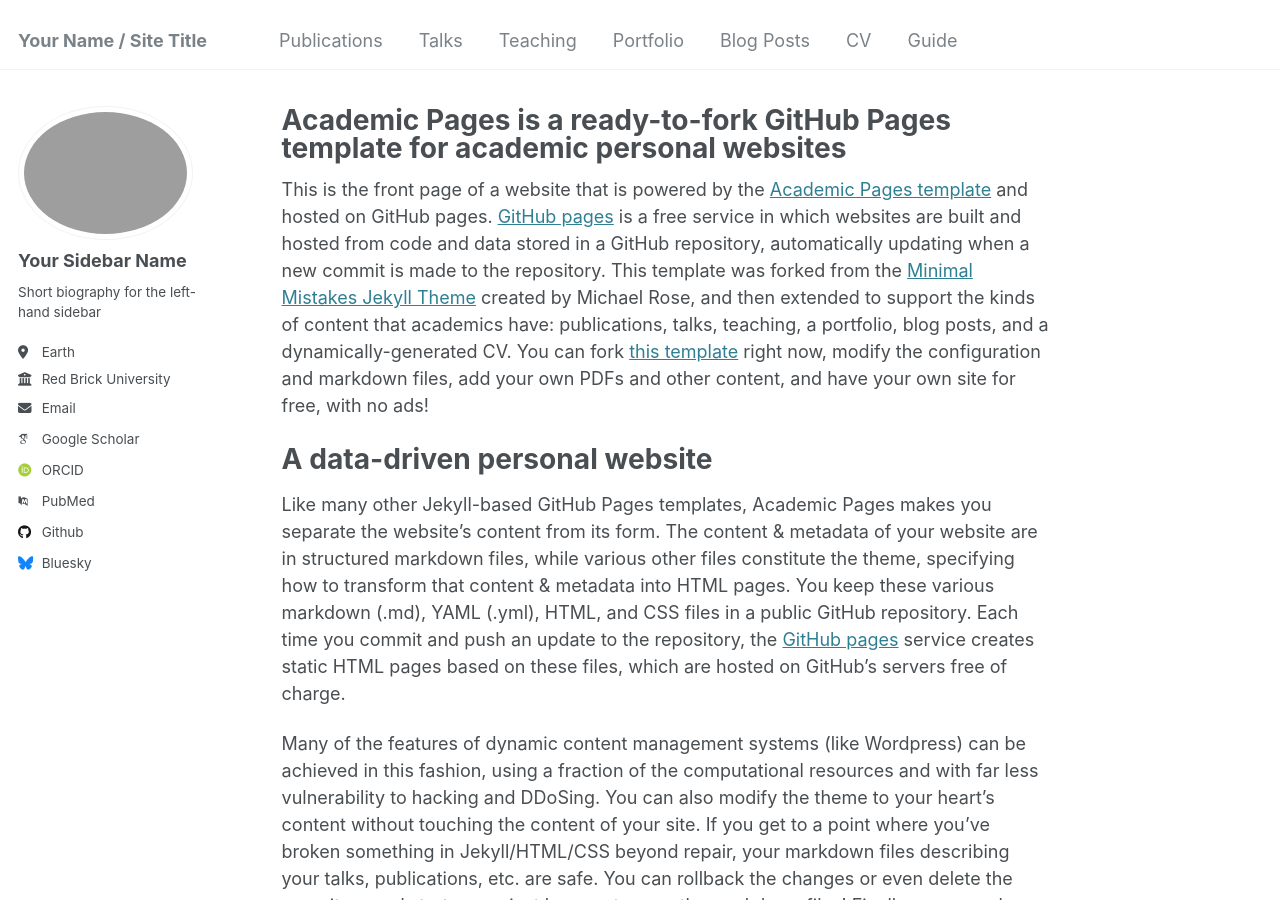
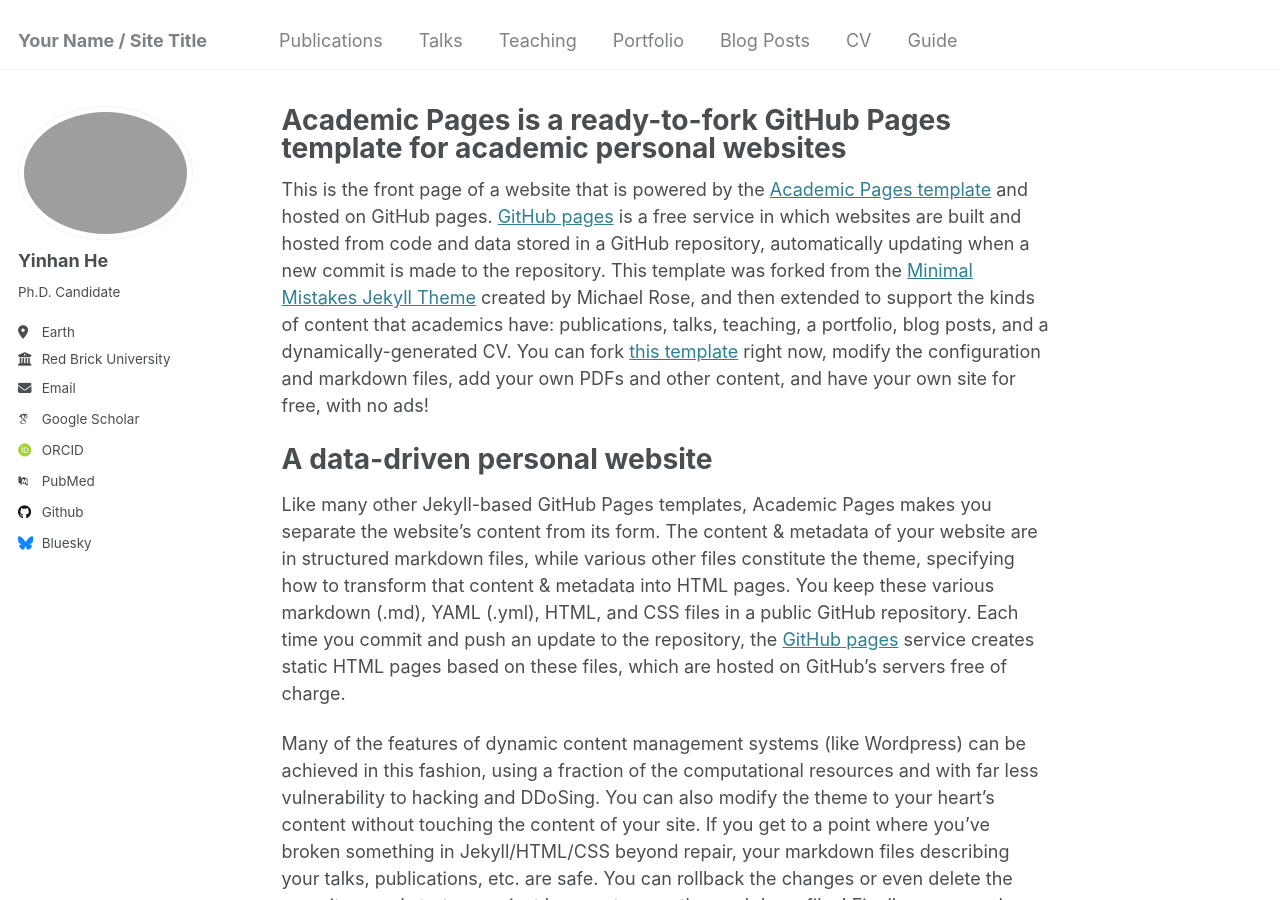
Before and after one commit to YinhanHe123/YinhanHe123.github.io, a Jekyll site: the page built from _pages/about.md, in a window 1280 px wide and 900 px high. Built offline with Jekyll 4.4.1, drawn with Linux system fonts in a browser that asks for light colours; some web fonts are replaced.

Commit message:
Update _config.yml

```diff
--- a/_config.yml
+++ b/_config.yml
@@ -22,9 +22,9 @@ repository               : "academicpages/academicpages.github.io"
 author:
   # Biographic information
   avatar           : "profile-3.png"
-  name             : "Your Sidebar Name"
+  name             : "Yinhan He"
   pronouns         : # example: "she/her"
-  bio              : "Short biography for the left-hand sidebar"
+  bio              : "Ph.D. Candidate"
   location         : "Earth"
   employer         : "Red Brick University"
   uri              : # URL
```
